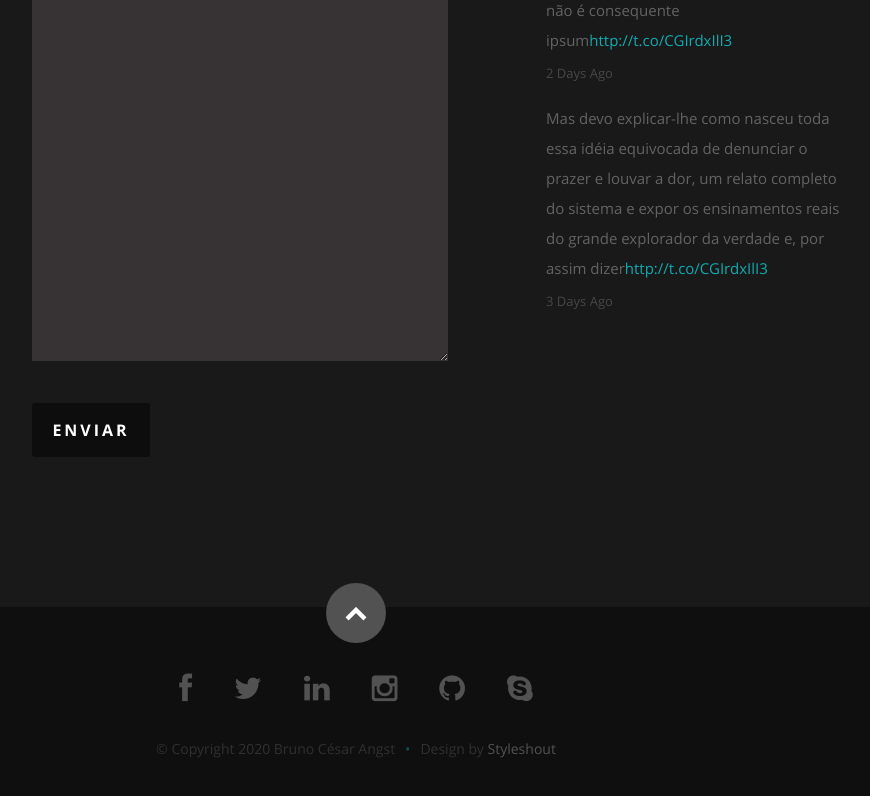
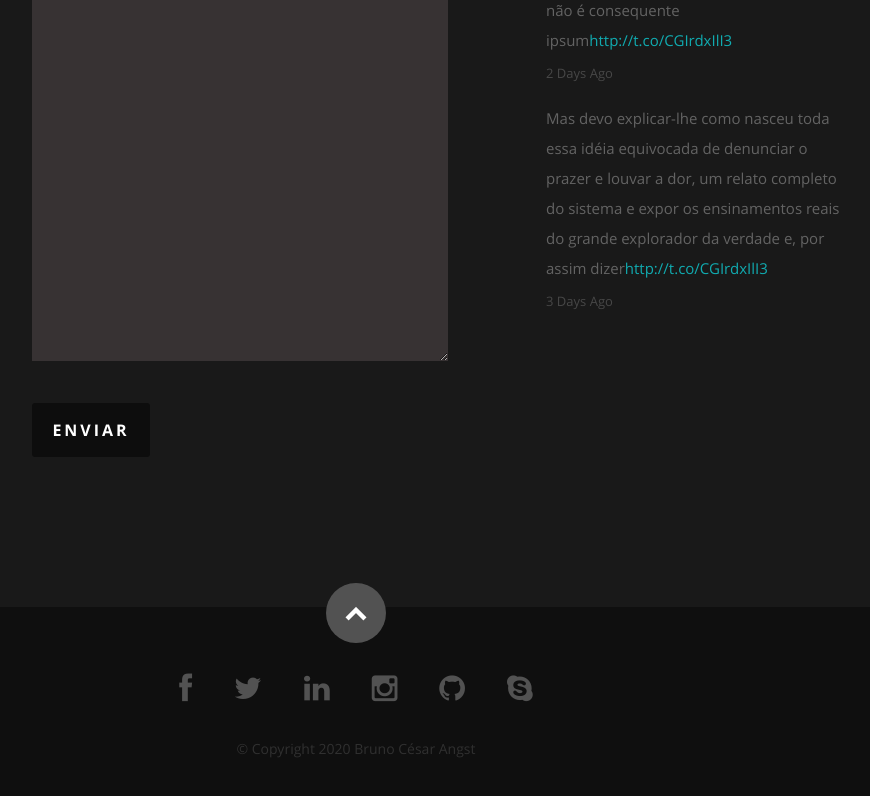
Before and after one commit to BrunoCesarAngst/tracomdev, a React (Create React App) app: page / in a window 1280 px wide. Shown: the part 3764-4560 px from the top of the page, without its empty margins (284-1154 px from the left). Built offline with nearby package versions, Linux system fonts and the light colour scheme.

Commit message:
Update Footer.js

```diff
--- a/src/Components/Footer.js
+++ b/src/Components/Footer.js
@@ -20,7 +20,6 @@
 
            <ul className="copyright">
               <li>&copy; Copyright 2020 Bruno César Angst</li>
-              <li>Design by <a title="Styleshout" href="http://www.styleshout.com/">Styleshout</a></li>
            </ul>
 
         </div>
```
